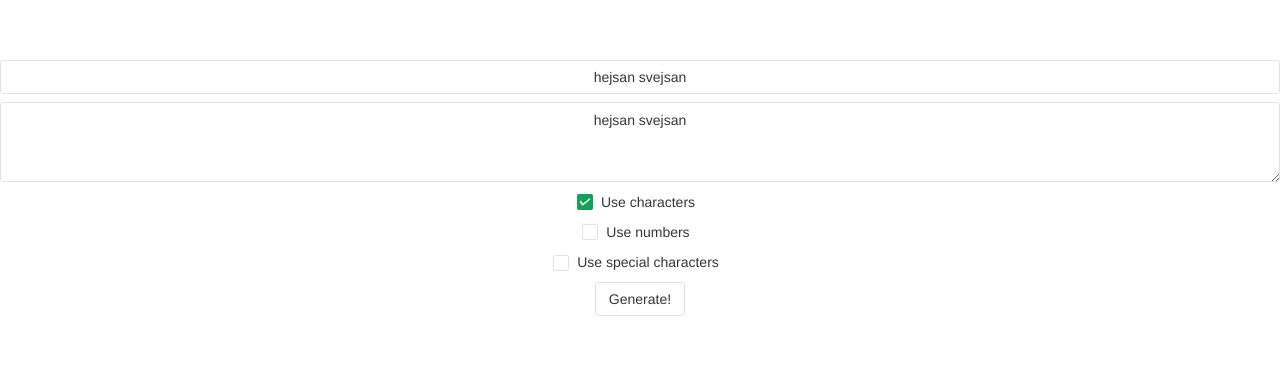
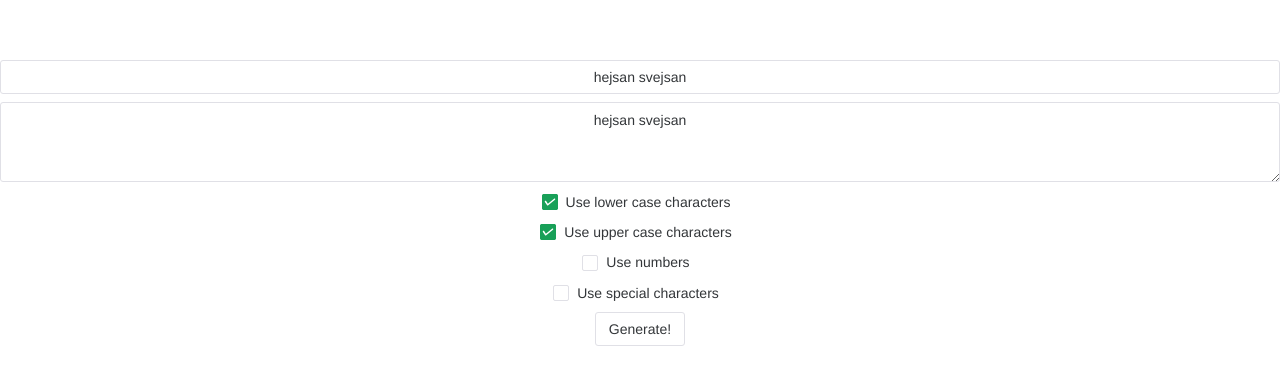
Before and after one commit to perssondan/vue-key-generator, a Vue app: page / in a window 1280 px wide. Shown: the top 384 px of the page. Built offline with nearby package versions, Linux system fonts and the light colour scheme.

Commit message:
Differentiate lower case and upper case and make it configurable

```diff
--- a/src/App.vue
+++ b/src/App.vue
@@ -1,5 +1,5 @@
 <template>
-  <KeyGen></KeyGen>
+  <KeyGen />
 </template>
 
 <script>
@@ -8,7 +8,7 @@ import KeyGen from './components/KeyGen.vue'
 export default {
   name: 'App',
   components: {
-    KeyGen,
+    KeyGen
   }
 }
 </script>
--- a/src/components/KeyGen.vue
+++ b/src/components/KeyGen.vue
@@ -6,7 +6,8 @@
         type="textarea"
         placeholder="Basic Textarea"
       />
-      <n-checkbox v-model:checked="useCharacters">Use characters</n-checkbox>
+      <n-checkbox v-model:checked="useLowerCaseCharacters">Use lower case characters</n-checkbox>
+      <n-checkbox v-model:checked="useUpperCaseCharacters">Use upper case characters</n-checkbox>
       <n-checkbox v-model:checked="useNumbers">Use numbers</n-checkbox>
       <n-checkbox v-model:checked="useSpecialCharacters">Use special characters</n-checkbox>
       <n-button @click="generatePassword">Generate!</n-button>
@@ -32,12 +33,14 @@
     },
     data() {
         return {
-            characters: ['a', 'b', 'c', 'd', 'e', 'f', 'g', 'h', 'i', 'j', 'k', 'l', 'm', 'n'],
+            charactersLowerCase: ['a', 'b', 'c', 'd', 'e', 'f', 'g', 'h', 'i', 'j', 'k', 'l', 'm', 'n'],
+            charactersUpperCase: ['A', 'B', 'C', 'D', 'E', 'F', 'G', 'H', 'I', 'J', 'K', 'L', 'M', 'N'],
             numbers: ['0', '1', '2', '3', '4', '5', '6', '7', '8', '9'],
             specialCharacters: ['-', '@', '!', '#', '$', '%', '^', '&', '*', '=', '+', '-', ',', '.', '<', '>'],
             generatedPassword: 'hejsan svejsan',
             passwordLength: 10,
-            useCharacters: true,
+            useLowerCaseCharacters: true,
+            useUpperCaseCharacters: true,
             useNumbers: false,
             useSpecialCharacters: false
         }
@@ -62,8 +65,11 @@
         },
         getPasswordSources() {
             let passwordSource = [];
-            if (this.useCharacters) {
-                passwordSource = [...passwordSource, ...this.characters];
+            if (this.useLowerCaseCharacters) {
+                passwordSource = [...passwordSource, ...this.charactersLowerCase];
+            }
+            if (this.useUpperCaseCharacters) {
+                passwordSource = [...passwordSource, ...this.charactersUpperCase];
             }
             console.log('passwordSource: ', passwordSource.length);
             if (this.useNumbers) {
```
